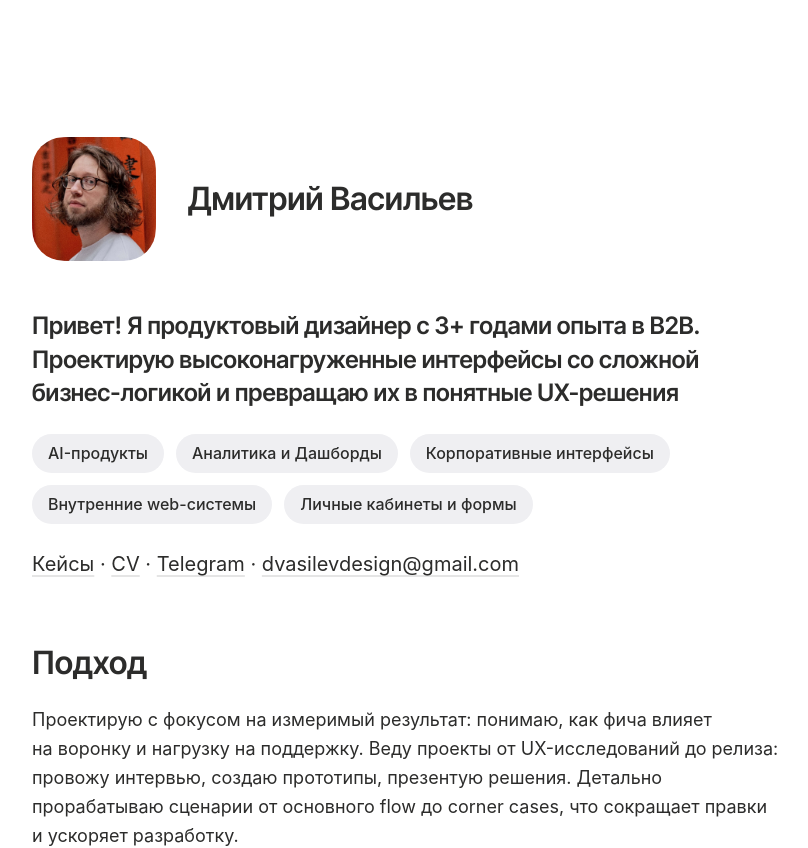
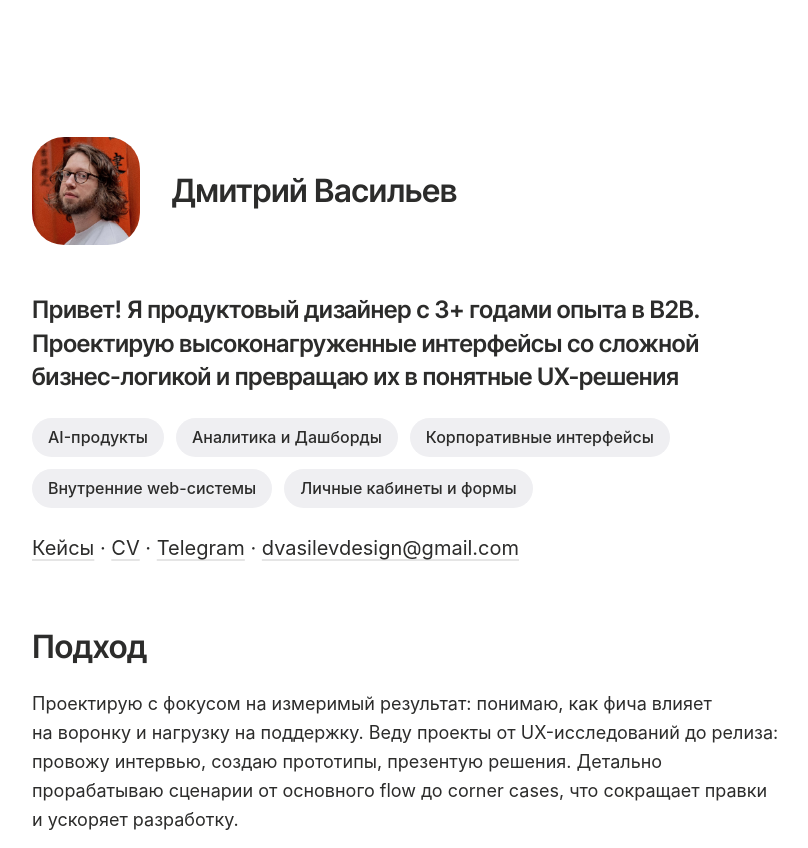
Before and after one commit to d1mavasilev/my-portfolio-next, a Next.js app: page / in a window 1280 px wide. Shown: the top 848 px of the page, without its empty margins (232-1040 px from the left). Built offline with nearby package versions, Linux system fonts and the light colour scheme.

Commit message:
описание

```diff
--- a/app/globals.css
+++ b/app/globals.css
@@ -443,15 +443,15 @@ body.home.avatar-in-header .header {
 .intro-top {
     display: flex;
     align-items: center;
-    height: 124px;
+    height: 108px;
     gap: 32px;
     margin-bottom: var(--spacing-lg);
     flex-wrap: nowrap;
 }
 
 .intro-avatar {
-    width: 124px;
-    height: 124px;
+    width: 108px;
+    height: 108px;
     border-radius: 32px;
     margin-bottom: 0;
     flex-shrink: 0;
--- a/app/portfolio.css
+++ b/app/portfolio.css
@@ -272,8 +272,8 @@ section {
 .hero-image {
     border-radius: 32px;
     overflow: hidden;
-    width: 124px;
-    height: 124px;
+    width: 108px;
+    height: 108px;
     transition: opacity 0.2s ease, height 0.2s ease, margin-bottom 0.2s ease;
 }
 
```
